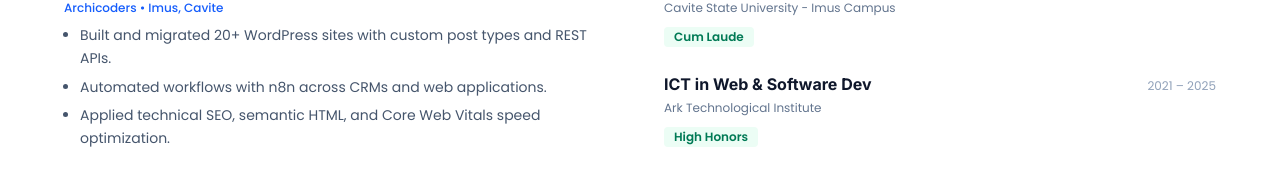
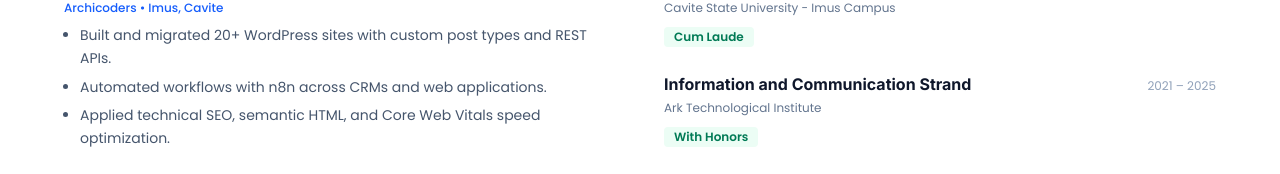
Before and after one commit to johnmarkfrias/jmfrias-portfolio, a React (Vite) app: page /about in a window 1280 px wide. Shown: the part 778-952 px from the top of the page. Built offline with nearby package versions, Linux system fonts and the light colour scheme.

Commit message:
fixed the info

```diff
--- a/src/pages/AboutPage.jsx
+++ b/src/pages/AboutPage.jsx
@@ -124,12 +124,12 @@
 
               <div>
                 <div className="flex items-baseline justify-between gap-2 mb-1">
-                  <h3 className="text-base font-bold text-slate-900">ICT in Web & Software Dev</h3>
+                  <h3 className="text-base font-bold text-slate-900">Information and Communication Strand</h3>
                   <span className="text-xs text-slate-400">2021 – 2025</span>
                 </div>
                 <p className="text-xs text-slate-500 mb-2">Ark Technological Institute</p>
                 <span className="inline-block text-xs font-semibold text-emerald-700 bg-emerald-50 px-2.5 py-0.5 rounded">
-                  High Honors
+                  With Honors
                 </span>
               </div>
             </div>
```
